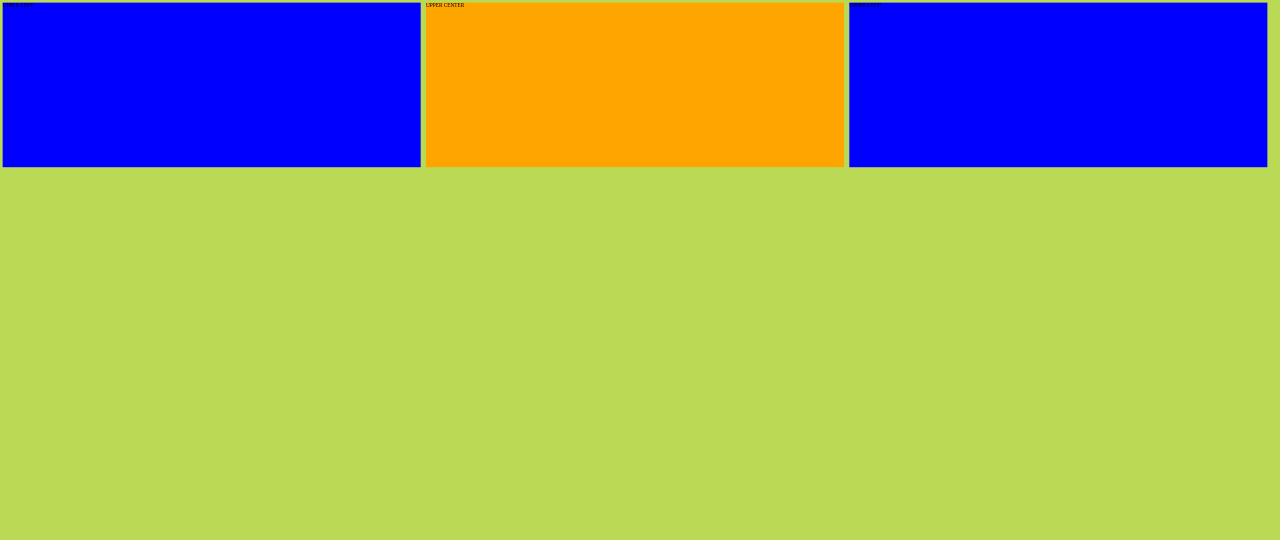
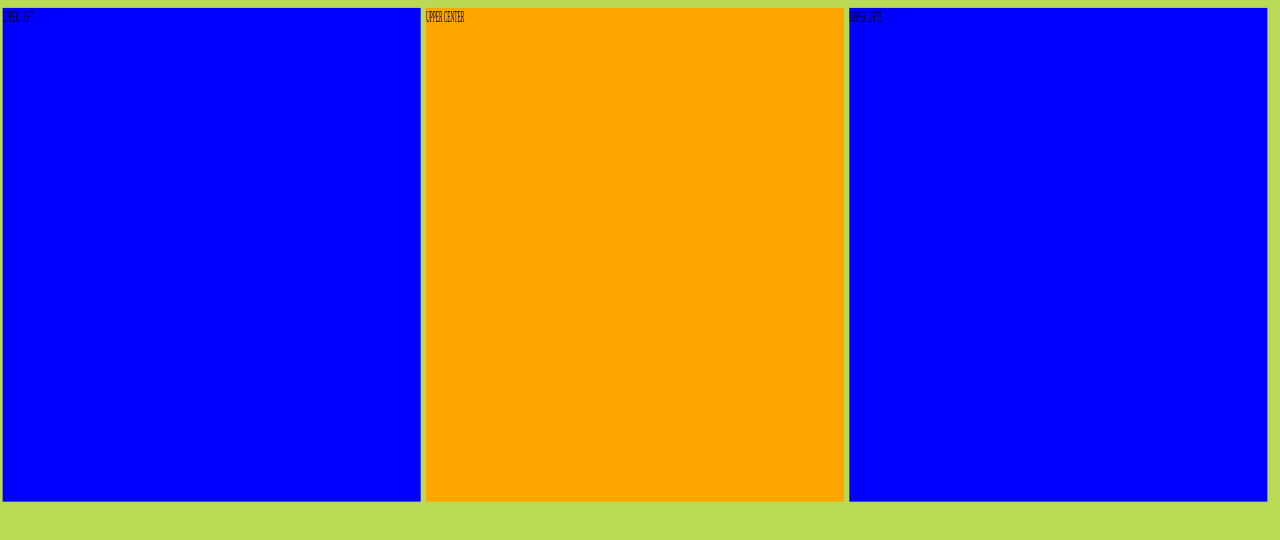
Before and after one commit to twolfson/kaleidoscope, a website: page demo/index.html in a window 1280 px wide. Drawn offline with Linux system fonts and the light colour scheme.

Commit message:
Need to deal with scaling of non-square grids

```diff
--- a/demo/index.html
+++ b/demo/index.html
@@ -83,7 +83,7 @@
       canvas.height = window.innerHeight - 10;
 
       // Create a new kaleidoscope
-      var kal = new Kaleidoscope({'rows': 3, 'columns': 3, 'canvas': canvas});
+      var kal = new Kaleidoscope({'rows': 1, 'columns': 3, 'canvas': canvas});
 
       // Draw out the upper row
       kal.draw({'row': 0, 'column': 0}, 'upper.left.html');
```
